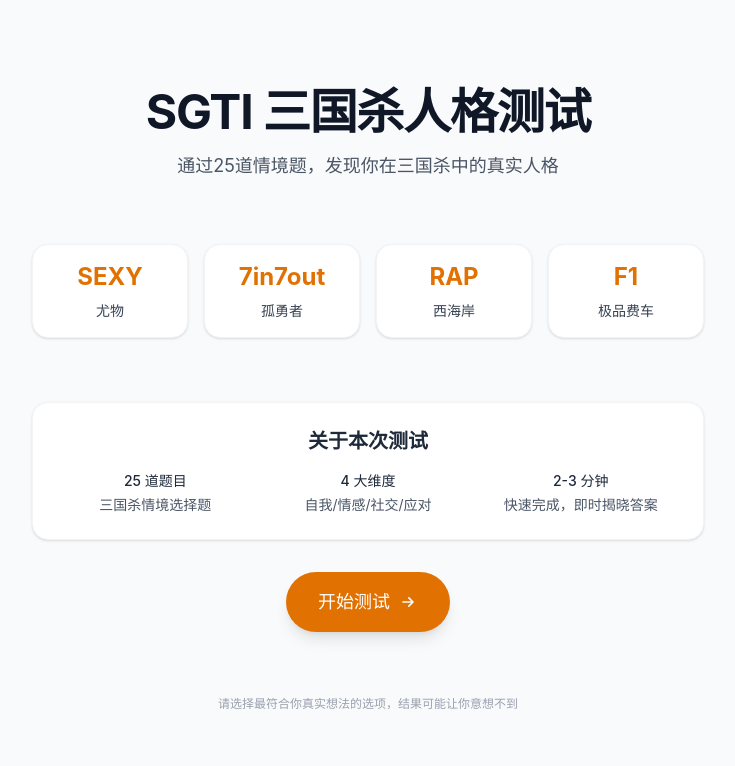
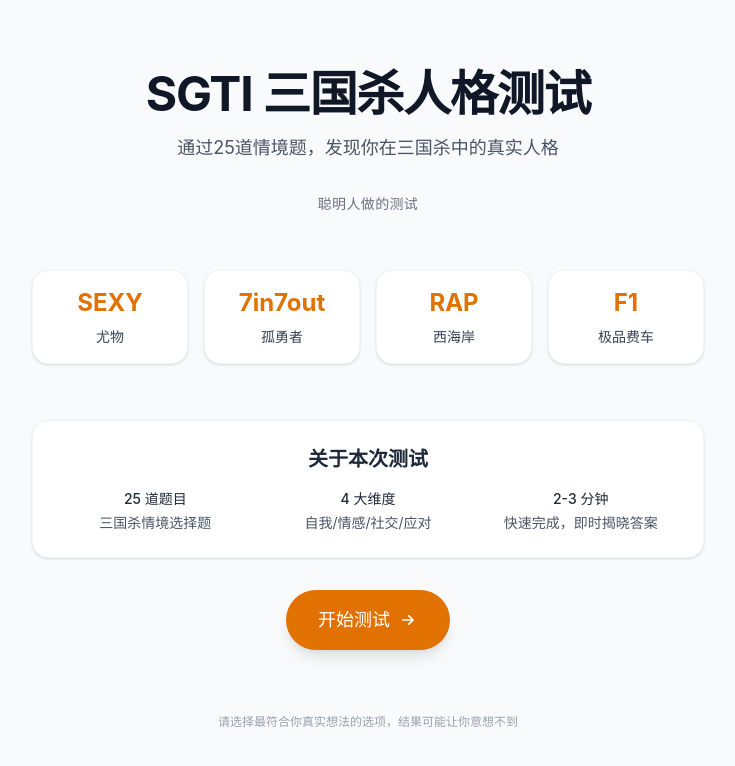
Before and after one commit to PyrosKay/SGTI-personality-test, a React (Vite) app: page / in a window 1280 px wide. Shown: the top 766 px of the page, without its empty margins (272-1007 px from the left). Built offline with nearby package versions, Linux system fonts and the light colour scheme.

Commit message:
feat: 首页人格标签上方增加副标题"聪明人做的测试"

```diff
--- a/src/pages/Home.tsx
+++ b/src/pages/Home.tsx
@@ -31,7 +31,10 @@ export default function Home() {
         </div>
 
         {/* 人格类型预览 */}
-        <div className="grid grid-cols-2 md:grid-cols-4 gap-4 py-8">
+        <div className="text-center">
+          <p className="text-sm font-medium text-gray-500 tracking-wide">聪明人做的测试</p>
+        </div>
+        <div className="grid grid-cols-2 md:grid-cols-4 gap-4 py-6">
           {[
             { emoji: 'SEXY', label: '尤物' },
             { emoji: '7in7out', label: '孤勇者' },
```
